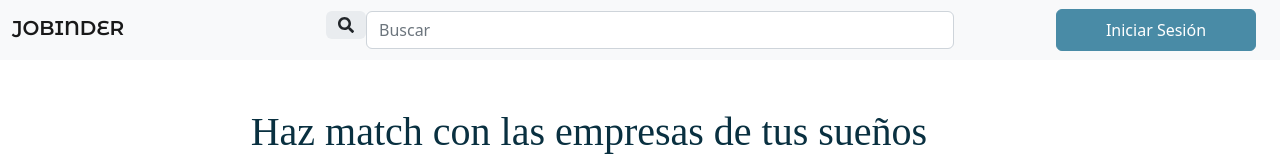
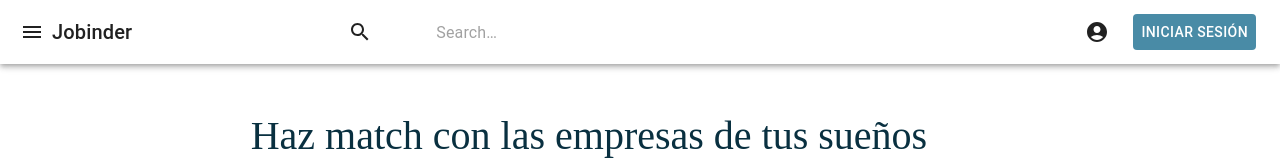
Before and after one commit to MASC95/Kodemia23g, a React (Create React App) app: page / in a window 1280 px wide. Shown: the top 160 px of the page. Built offline with nearby package versions, Linux system fonts and the light colour scheme.

Commit message:
Navbar with Mui

```diff
--- a/package.json
+++ b/package.json
@@ -3,6 +3,12 @@
   "version": "0.1.0",
   "private": true,
   "dependencies": {
+    "@emotion/react": "^11.11.0",
+    "@emotion/styled": "^11.11.0",
+    "@material-ui/core": "^4.12.4",
+    "@material-ui/icons": "^4.11.3",
+    "@mui/icons-material": "^5.11.16",
+    "@mui/material": "^5.12.3",
     "@testing-library/jest-dom": "^5.16.5",
     "@testing-library/react": "^13.4.0",
     "@testing-library/user-event": "^13.5.0",
--- a/src/App.js
+++ b/src/App.js
@@ -4,7 +4,7 @@ import Dropdownmenu from './componentes/dropdownmenu/Dropdownmenu';
 import Mains from './componentes/Main/Mains';
 import Navbar from './componentes/Navbar/Navbar';
 import Footer from './componentes/Footer/footer';
-
+import NavbarMui from './componentes/NavbarwithMui/NavbarMui';
 
 
 
@@ -13,7 +13,7 @@ import Footer from './componentes/Footer/footer';
 function App() {
   return (
     <div className="App">
-      <Navbar />
+      <NavbarMui/>
 
       <Mains/>
       <Footer/>
--- /dev/null
+++ b/src/componentes/NavbarwithMui/NavbarMui.js
@@ -0,0 +1,113 @@
+import { styled, createTheme, ThemeProvider } from '@mui/material/styles';
+import {
+  AppBar,
+  Toolbar,
+  IconButton,
+  Typography,
+  InputBase,
+  Button,
+  Box,
+} from '@mui/material';
+import MenuIcon from '@mui/icons-material/Menu';
+import SearchIcon from '@mui/icons-material/Search';
+import AccountCircleIcon from '@mui/icons-material/AccountCircle';
+
+const theme = createTheme({
+  palette: {
+    primary: {
+      main: '#FFF',
+    },
+  },
+});
+
+const Navbar = styled(AppBar)(({ theme }) => ({
+  zIndex: theme.zIndex.drawer + 1,
+}));
+
+const Logo = styled(Typography)(({ theme }) => ({
+  display: 'none',
+  [theme.breakpoints.up('sm')]: {
+    display: 'block',
+    marginRight: theme.spacing(25),
+  },
+
+}));
+
+const Search = styled('div')(({ theme }) => ({
+  display: 'flex',
+  alignItems: 'center',
+  width: '100%',
+  [theme.breakpoints.up('sm')]: {
+    width: 516,
+  },
+  backgroundColor: theme.palette.primary.main,
+  borderRadius: theme.shape.borderRadius,
+  '&:hover': {
+    backgroundColor: theme.palette.primary.light,
+  },
+}));
+
+const SearchIconWrapper = styled('div')(({ theme }) => ({
+  padding: theme.spacing(0, 2),
+  height: '100%',
+  display: 'flex',
+  alignItems: 'center',
+  justifyContent: 'center',
+}));
+
+const StyledInputBase = styled(InputBase)(({ theme }) => ({
+  color: 'inherit',
+  '& .MuiInputBase-input': {
+    padding: theme.spacing(1, 1, 1, 0),
+    paddingLeft: `calc(1em + ${theme.spacing(4)})`,
+    width: '100%',
+    [theme.breakpoints.up('md')]: {
+      width: '20ch',
+    },
+  },
+}));
+
+const LoginButton = styled(Button)(({ theme }) => ({
+  display: 'none',
+  [theme.breakpoints.up('sm')]: {
+    display: 'block',
+    marginLeft: theme.spacing(2),
+    backgroundColor: '#498BA6',
+    color: theme.palette.common.white,
+  },
+}));
+
+export default function NavbarComponent() {
+  return (
+    <ThemeProvider theme={theme}>
+      <Navbar position="static">
+        <Toolbar>
+          <IconButton
+            edge="start"
+            color="inherit"
+            aria-label="open drawer"
+          >
+            <MenuIcon />
+          </IconButton>
+          <Logo variant="h6" noWrap>
+            Jobinder
+          </Logo>
+          <Search>
+            <SearchIconWrapper>
+              <SearchIcon />
+            </SearchIconWrapper>
+            <StyledInputBase
+              placeholder="Search…"
+              inputProps={{ 'aria-label': 'search' }}
+            />
+          </Search>
+          <Box sx={{ flexGrow: 1 }} />
+          <IconButton color="inherit">
+            <AccountCircleIcon />
+          </IconButton>
+          <LoginButton>Iniciar sesión</LoginButton>
+        </Toolbar>
+      </Navbar>
+    </ThemeProvider>
+  );
+}
```
Also changed, not shown: 1 other file (tests, documents, lock files or other folders).
